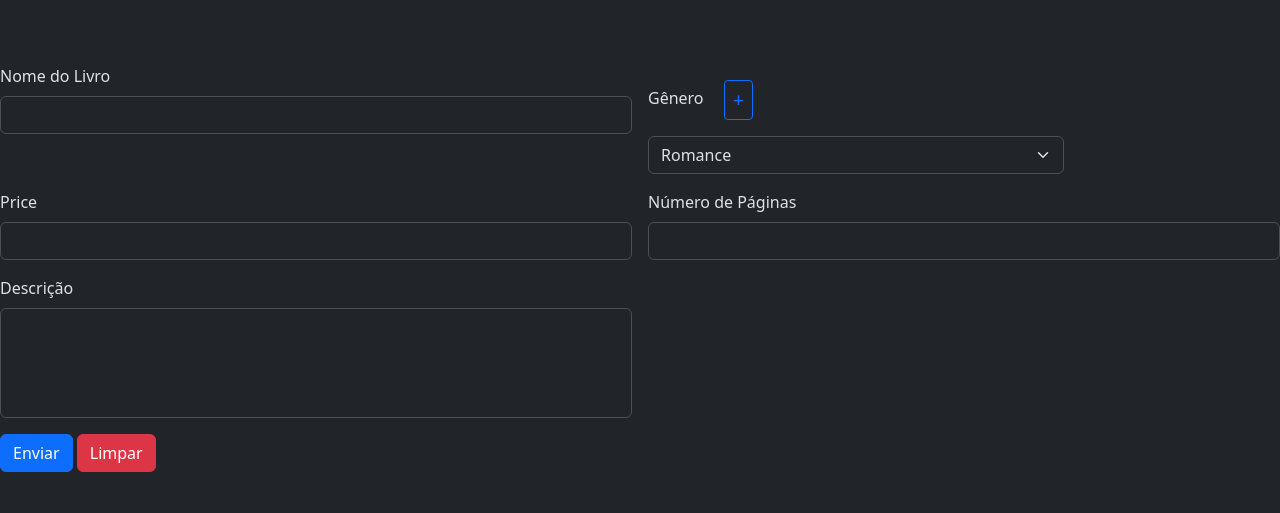
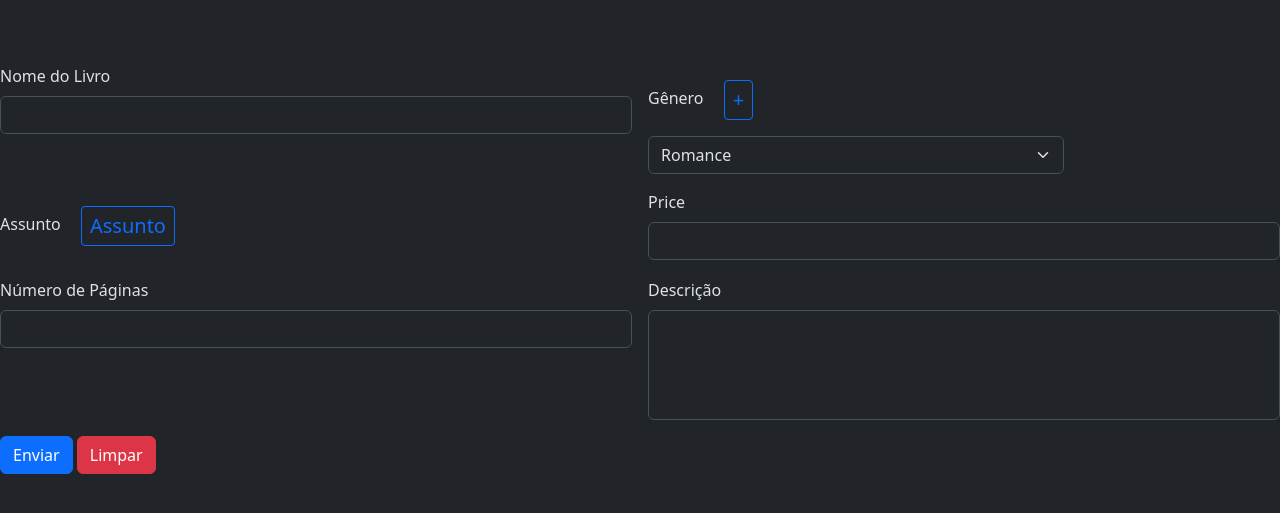
Before and after one commit to teteu-hue/LibrarySystem, a PHP site: page /view/formCreateBook.php in a window 1280 px wide. Shown: the part 96-609 px from the top of the page. Run offline with PHP 8.4, Linux system fonts and the light colour scheme.

Commit message:
modalAssunto

```diff
--- a/view/formCreateBook.php
+++ b/view/formCreateBook.php
@@ -71,6 +71,37 @@ require("$rootDir/model/Book/Book.php");
   </div>
 
   <div class="col-md-6">
+
+    <label for="inputState" class="form-label">Assunto</label>
+                  <button type="button" class=" m-3 btn btn-outline-primary btn-sm fs-5" data-bs-toggle="modal" data-bs-target="#botao2Modal">Assunto</button>
+
+              <div id=botao2Modal class="modal">
+
+                <div class="modal-dialog">
+
+                  <div class="modal-content">
+
+                    <div class="modal-header">
+                      <h1 class="modal-title">Adicionar Assunto </h1>
+                      <button type="button" class="btn btn-close" data-bs-dismiss="modal" ></button>
+                    </div>
+
+                    <div class="modal-body">
+                      <input type="text" name="novoGenero" size="">
+                      <button type="button" class="btn btn-success" data-bs-dismiss="modal" > criar</button>
+                    </div>
+
+                    <div class="modal-footer">
+                    <button type="button" class="btn btn-danger" data-bs-dismiss="modal" >fechar</button>
+                    </div>
+                  </div>
+                </div>
+              </div>
+  </div>
+
+
+
+  <div class="col-md-6">
     <label for="inputPrice" class="form-label">Price</label>
     <input type="number" name="preco" class="form-control" id="inputPrice">
   </div>
```
